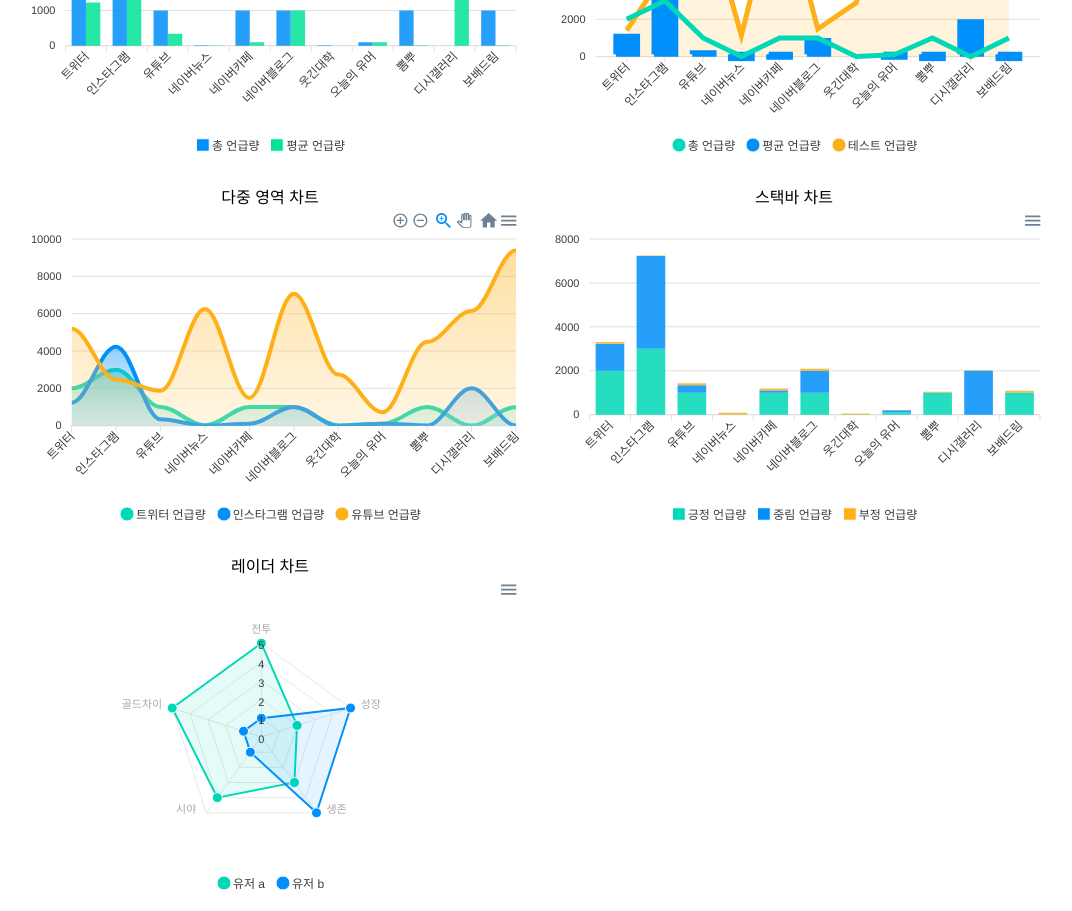
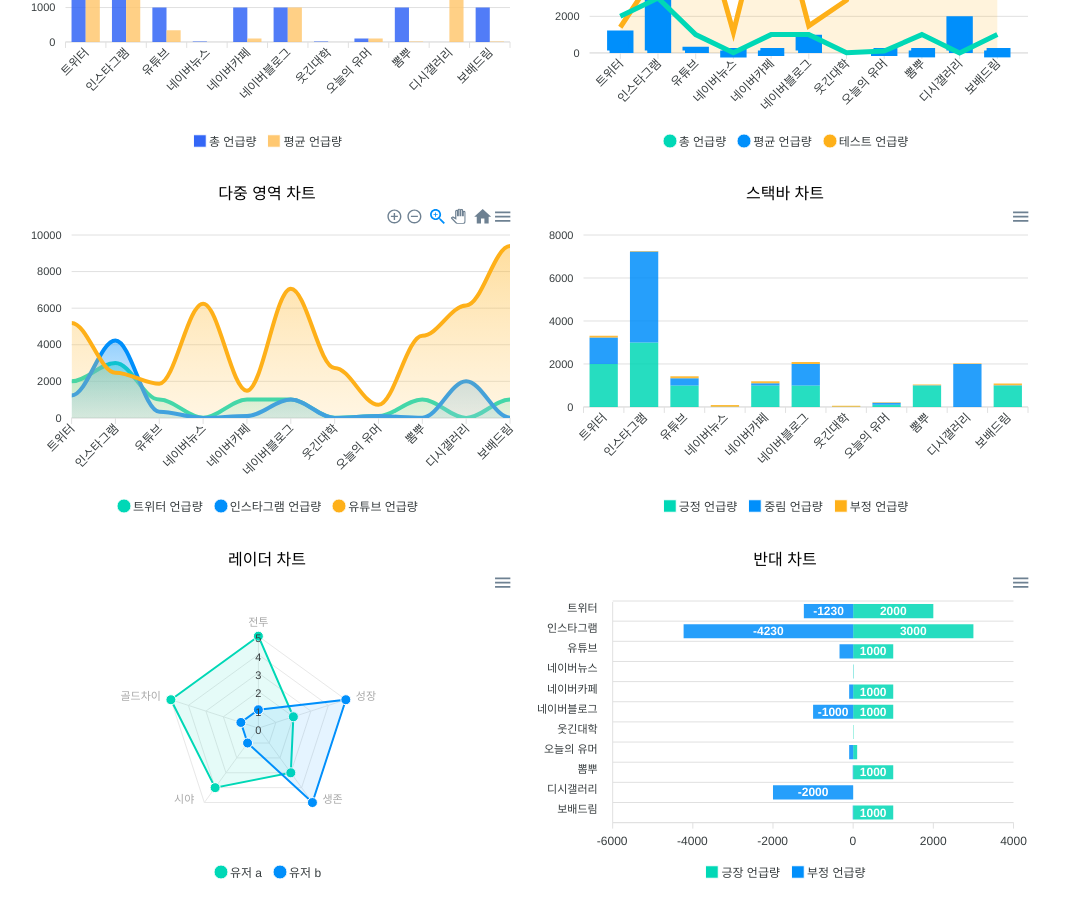
Before and after one commit to kth9192/graph-sample, a Next.js app: page /apex in a window 1280 px wide. Shown: the part 200-1111 px from the top of the page, without its empty margins (114-1186 px from the left). Built offline with nearby package versions, Linux system fonts and the light colour scheme.

Commit message:
:construction: 반대차트 추가

```diff
--- a/components/barchart/barCharts.tsx
+++ /dev/null
@@ -1,7 +0,0 @@
-import React from 'react';
-
-function BarCharts() {
-  return <div>BarCharts</div>;
-}
-
-export default BarCharts;
--- a/pages/apex.tsx
+++ b/pages/apex.tsx
@@ -5,6 +5,7 @@ import {
   resourceFive,
   resourceFour,
   resourceOne,
+  resourceSix,
   resourceThree,
   resourceTwo,
 } from '../shared/resource';
@@ -71,6 +72,17 @@ function Apex() {
           ></ApexChart>
         </div>
       </div>
+      <div className="flex flex-col items-center w-full h-full">
+        <h2>반대 차트</h2>
+
+        <div className="w-full flex-1">
+          <ApexChart
+            type="bar"
+            options={resourceSix.options}
+            series={resourceSix.series}
+          ></ApexChart>
+        </div>
+      </div>
     </div>
   );
 }
--- a/pages/rechart.tsx
+++ b/pages/rechart.tsx
@@ -20,6 +20,7 @@ import {
   PolarAngleAxis,
   PolarGrid,
   Scatter,
+  ReferenceLine,
 } from 'recharts';
 import {
   NameType,
@@ -358,6 +359,51 @@ function Rechart() {
           </ComposedChart>
         </ResponsiveContainer>
       </div>
+
+      <div className="flex flex-col w-full row-span-1">
+        <h2 className="mx-auto">긍부정 차트</h2>
+        <ResponsiveContainer aspect={2}>
+          <BarChart
+            layout="vertical"
+            data={datas.map((data) => {
+              return {
+                label: data.label,
+                avg: data.avg > data.total ? data.avg : -data.avg,
+                total: data.avg < data.total ? data.total : -data.total,
+              };
+            })}
+            margin={{
+              top: 20,
+              right: 30,
+              left: 30,
+              bottom: 5,
+            }}
+          >
+            <CartesianGrid strokeDasharray="3 3" />
+            <XAxis
+              // tick={{ fontSize: 11 }}
+              // interval={0}
+              // axisLine={false}
+              // tickLine={false}
+              type="number"
+            />
+            <YAxis dataKey="label" type="category" />
+            <Tooltip content={CustomTooltip} />
+            <Legend
+              align="center"
+              formatter={(props) => (
+                <span className="text-xs font-medium">
+                  {props === 'avg' ? '평균' : '전체'}
+                </span>
+              )}
+            />
+            <ReferenceLine x={0} stroke="#000" />
+
+            <Bar dataKey="avg" fill="#3366f6" />
+            <Bar dataKey="total" fill="#ffc871" />
+          </BarChart>
+        </ResponsiveContainer>
+      </div>
     </div>
   );
 }
--- a/shared/resource.ts
+++ b/shared/resource.ts
@@ -79,6 +79,7 @@ export const resourceOne = {
       // },
       // redrawOnParentResize: true,
     },
+    colors: ['#3366f6', '#ffc871'],
     xaxis: {
       categories: dataSets.map((data) => data.label),
     },
@@ -263,3 +264,39 @@ export const resourceFive = {
     },
   },
 };
+
+export const resourceSix = {
+  series: [
+    {
+      name: '긍장 언급량',
+      data: dataSets.map((data) => data.total),
+    },
+    { name: '부정 언급량', data: dataSets.map((data) => -data.avg) },
+  ],
+  options: {
+    // fill: {
+    //   colors: ['#F44336', '#E91E63', '#9C27B0'],
+    // },
+    chart: {
+      id: 'negative',
+      stacked: true,
+
+      // events: {
+      //   mounted: (chart: { windowResizeHandler: () => void }) => {
+      //     chart.windowResizeHandler();
+      //   },
+      // },
+      // redrawOnParentResize: true,
+    },
+    colors: colorPalette,
+
+    xaxis: {
+      categories: dataSets.map((data) => data.label),
+    },
+    plotOptions: {
+      bar: {
+        horizontal: true,
+      },
+    },
+  },
+};
--- a/styles/layout.module.scss
+++ b/styles/layout.module.scss
@@ -1,7 +1,7 @@
 .dashboard {
     display: grid;
     width: 80%;
-    grid-template-columns: repeat(2, 50%);
+    grid-template-columns: repeat(2, 1fr);
     gap: 12px;
     box-sizing: border-box;
     grid-auto-flow: row dense;
```
